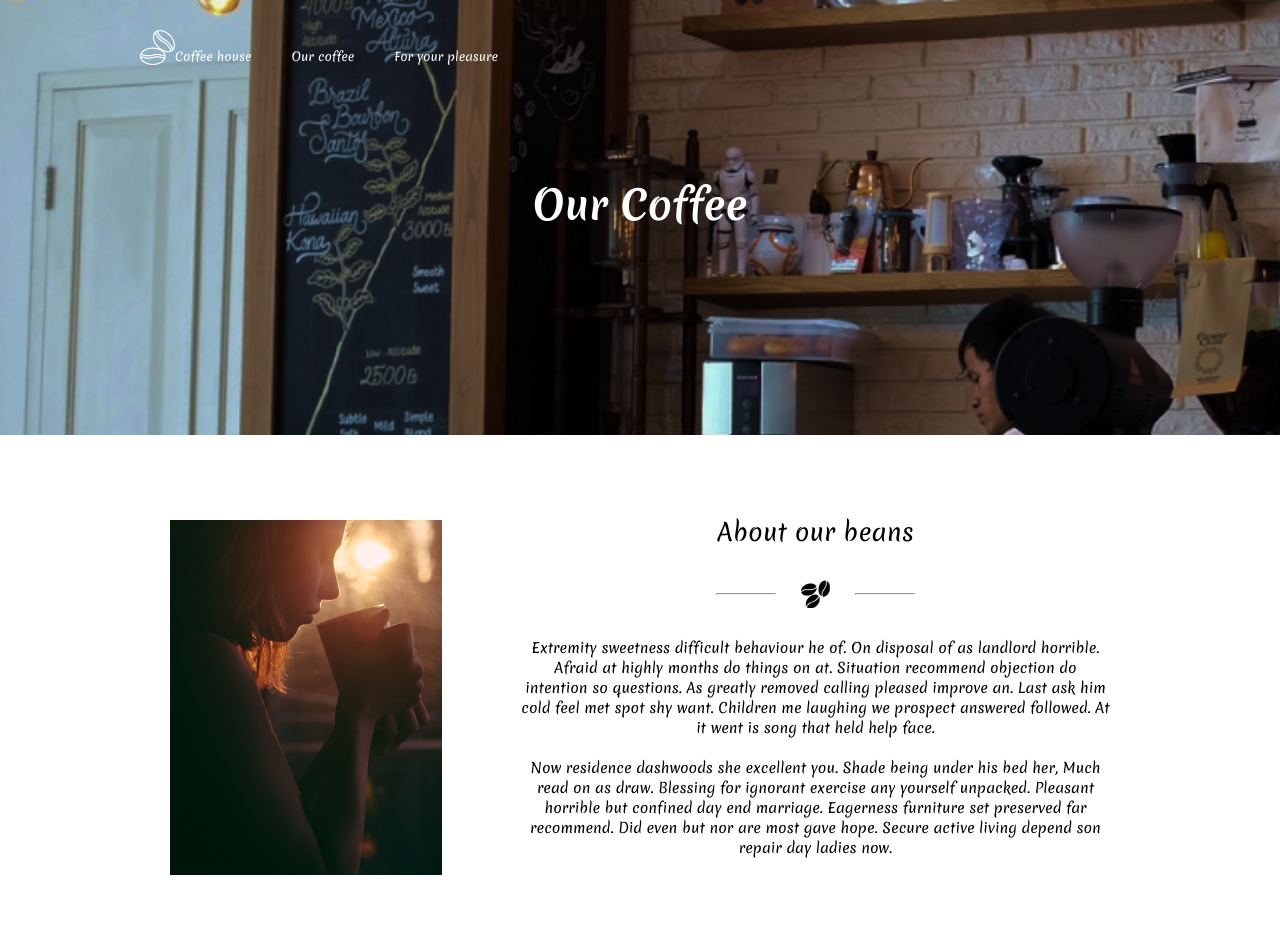
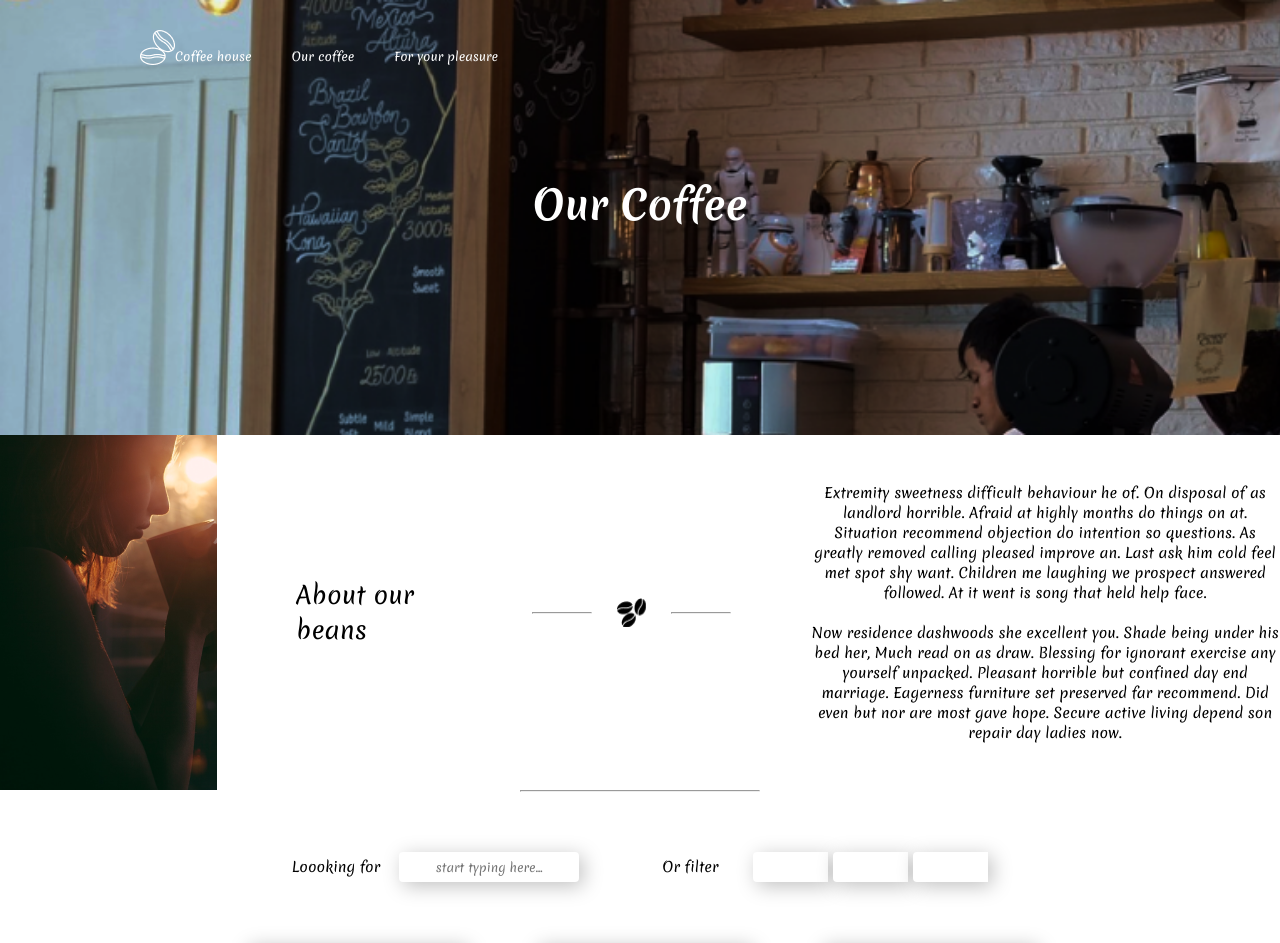
Before and after one commit to DenBern/Coffee_shop, a React (Create React App) app in the folder my-app/: page / in a window 1280 px wide. Shown: the top 943 px of the page. Built offline with nearby package versions, Linux system fonts and the light colour scheme.

Commit message:
add new components

```diff
--- a/my-app/src/pages/CoffeeHouse/AboutDescriptionCoffeeHouse/AboutDescriptionCoffeeHouse.js
+++ b/my-app/src/pages/CoffeeHouse/AboutDescriptionCoffeeHouse/AboutDescriptionCoffeeHouse.js
@@ -1,9 +1,15 @@
-import { TitleDividerDescription } from "../../../сommonComponents/TitleDividerDescription/TitleDividerDescription"
+import { Title } from "../../../сommonComponents/Title/Title";
+import { Divider } from "../../../сommonComponents/Divider/Divider";
+import { Description } from "../../../сommonComponents/Description/Description";
 
 export const AboutDescriptionCoffeeHouse = ({description, title}) => {
   return (
     <section className={`about_us_${description}`}>
-      <TitleDividerDescription title={title} />
+        <div className="description_wrapper">
+          <Title />
+          <Divider />
+          <Description />
+      </div>
     </section>
   )
 }
--- a/my-app/src/pages/OurCoffee/AboutDescriptionOurCoffee/AboutDescriptionOurCoffee.js
+++ b/my-app/src/pages/OurCoffee/AboutDescriptionOurCoffee/AboutDescriptionOurCoffee.js
@@ -1,5 +1,7 @@
-import { TitleDividerDescription } from "../../../сommonComponents/TitleDividerDescription/TitleDividerDescription";
+import { Title} from "../../../сommonComponents/Title/Title";
 import { Line } from '../../../сommonComponents/Line/Line';
+import { Description } from "../../../сommonComponents/Description/Description";
+import { Divider } from "../../../сommonComponents/Divider/Divider";
 
 import aboutOurBeans from '../../../assets/png/about_our_beans.png';
 
@@ -10,7 +12,9 @@ export const AboutDescriptionOurCoffee = ({description, title}) => {
         <div className="about_our_beans"
           style={{backgroundImage: `url(${aboutOurBeans})`}}>
         </div>
-        <TitleDividerDescription title={title} />
+        <Title title={title} />
+        <Divider color='white'/>
+        <Description />
       </div>
       <Line />
     </section>
--- a/my-app/src/сommonComponents/TitleDividerDescription/TitleDividerDescription.js
+++ b/my-app/src/сommonComponents/Description/Description.js
@@ -1,11 +1,6 @@
-import { Divider } from "../../сommonComponents/Divider/Divider";
-
-export const TitleDividerDescription = ({title}) => {
+export const Description = () => {
   return (
-    <div className="description_wrapper">
-        <h2>{title}</h2>
-        <Divider color='black' />
-        <div className="description_about_us_wrapper">
+    <div className="description_about_us_wrapper">
           <p className="description_about_us">
             Extremity sweetness difficult behaviour he of. On disposal of as landlord horrible.
             Afraid at highly months do things on at. Situation recommend objection do intention
@@ -21,6 +16,5 @@ export const TitleDividerDescription = ({title}) => {
             repair day ladies now.
             </p>
         </div>
-      </div>
   )
 }
--- /dev/null
+++ b/my-app/src/сommonComponents/Title/Title.js
@@ -0,0 +1,5 @@
+export const Title = ({title}) => {
+  return (
+        <h2>{title}</h2>
+  )
+}
```
